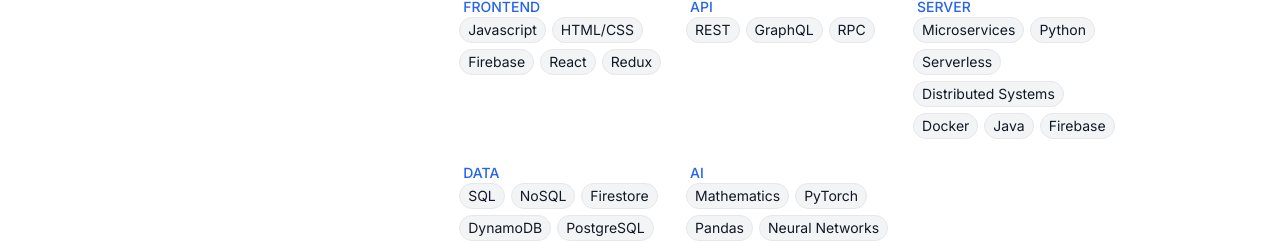
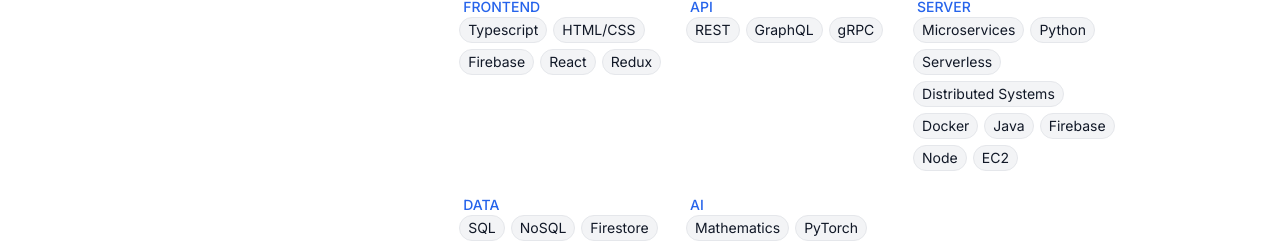
Before and after one commit to devon-brazier/devon-brazier.github.io, a website: page index.html in a window 1280 px wide. Shown: the part 371-615 px from the top of the page. Drawn offline with Linux system fonts and the light colour scheme.

Commit message:
Update index.html

```diff
--- a/index.html
+++ b/index.html
@@ -119,7 +119,7 @@
                 <li
                   class="px-2 rounded-full bg-gray-100 border border-gray-200 py-0.5 text-sm text-gray-900"
                 >
-                  Javascript
+                  Typescript
                 </li>
                 <li
                   class="px-2 rounded-full bg-gray-100 border border-gray-200 py-0.5 text-sm text-gray-900"
@@ -160,7 +160,7 @@
                 <li
                   class="px-2 rounded-full bg-gray-100 border border-gray-200 py-0.5 text-sm text-gray-900"
                 >
-                  RPC
+                  gRPC
                 </li>
               </ul>
             </div>
@@ -204,6 +204,16 @@
                   class="px-2 rounded-full bg-gray-100 border border-gray-200 py-0.5 text-sm text-gray-900"
                 >
                   Firebase
+                </li>
+                <li
+                  class="px-2 rounded-full bg-gray-100 border border-gray-200 py-0.5 text-sm text-gray-900"
+                >
+                  Node
+                </li>
+                <li
+                  class="px-2 rounded-full bg-gray-100 border border-gray-200 py-0.5 text-sm text-gray-900"
+                >
+                  EC2
                 </li>
               </ul>
             </div>
```
